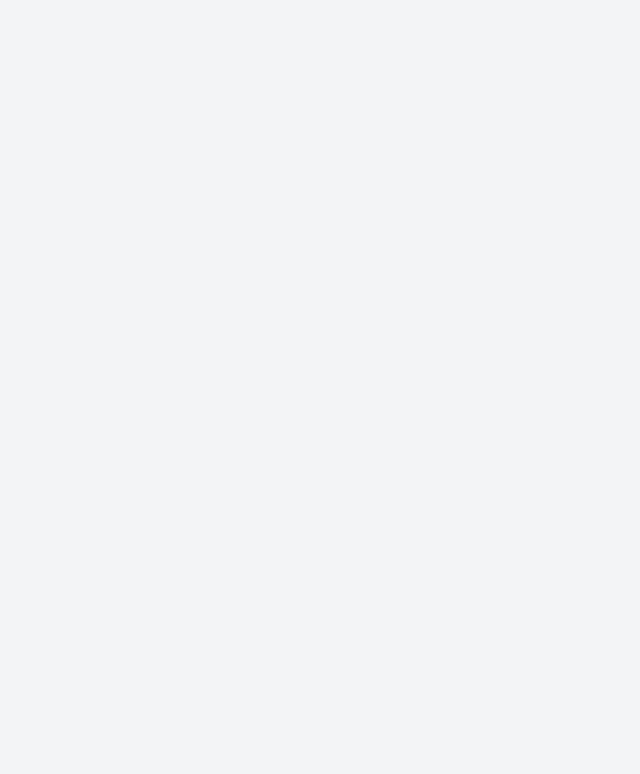
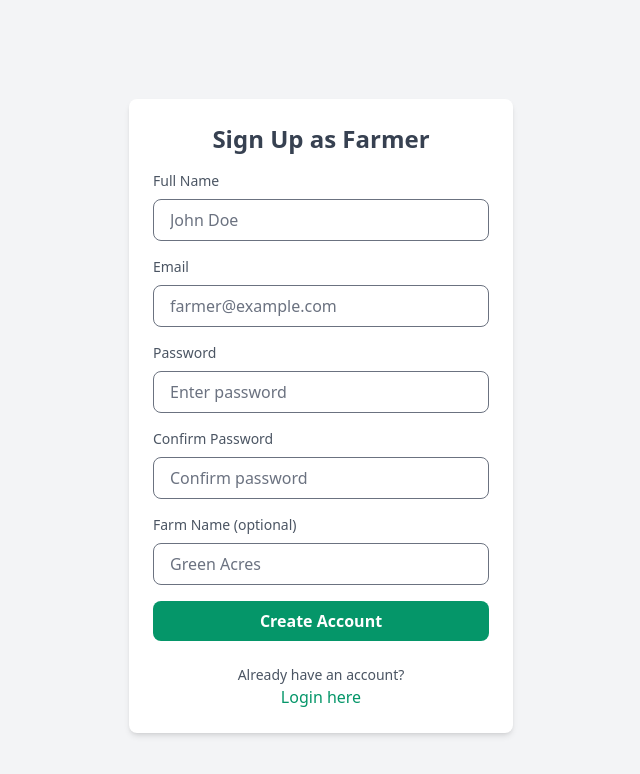
Before and after one commit to pnhbabagonio/agrimove-dashboard, a Nuxt app: page /signup/farmer in a window 1280 px wide. Before the commit this address had no page. Shown: the top 774 px of the page, without its empty margins (319-959 px from the left). Built offline with nearby package versions, Linux system fonts and the light colour scheme.

Commit message:
farmer sign up

```diff
--- a/layouts/default.vue
+++ b/layouts/default.vue
@@ -1,5 +1,5 @@
 <template>
-  <div class="flex min-h-screen bg-gray-100 dark:bg-gray-900 text-gray-800 dark:text-black">
+  <div class="flex min-h-screen bg-gray-100 dark:bg-gray-900 text-gray-800 dark:text-blue-700">
     <!-- Sidebar -->
     <Sidebar
       v-if="showLayout"
--- a/pages/index.vue
+++ b/pages/index.vue
@@ -32,10 +32,10 @@
       <div class="mt-6 text-center">
         <p class="mb-2 text-sm text-gray-600">Don't have an account?</p>
         <div class="flex flex-col gap-2">
-          <NuxtLink to="/signup/farmer" class="text-blue-600 hover:underline">
+          <NuxtLink to="pages/signup/farmer" class="text-blue-600 hover:underline">
             Sign up as Farmer
           </NuxtLink>
-          <NuxtLink to="/signup/driver" class="text-blue-600 hover:underline">
+          <NuxtLink to="pages/signup/driver" class="text-blue-600 hover:underline">
             Sign up as Driver
           </NuxtLink>
         </div>
--- /dev/null
+++ b/pages/signup/farmer.vue
@@ -0,0 +1,102 @@
+<template>
+  <div class="flex items-center justify-center min-h-screen bg-gray-100">
+    <div class="w-full max-w-sm p-6 bg-white rounded-lg shadow-md">
+      <h2 class="mb-4 text-2xl font-bold text-center text-gray-700">Sign Up as Farmer</h2>
+      <form @submit.prevent="handleSignup">
+        <div class="mb-4">
+          <label class="block mb-2 text-sm font-medium text-gray-600">Full Name</label>
+          <input
+            type="text"
+            class="w-full px-4 py-2 border rounded-lg focus:outline-none focus:ring-2 focus:ring-green-500"
+            placeholder="John Doe"
+            v-model="name"
+          />
+        </div>
+        <div class="mb-4">
+          <label class="block mb-2 text-sm font-medium text-gray-600">Email</label>
+          <input
+            type="email"
+            class="w-full px-4 py-2 border rounded-lg focus:outline-none focus:ring-2 focus:ring-green-500"
+            placeholder="farmer@example.com"
+            v-model="email"
+          />
+        </div>
+        <div class="mb-4">
+          <label class="block mb-2 text-sm font-medium text-gray-600">Password</label>
+          <input
+            type="password"
+            class="w-full px-4 py-2 border rounded-lg focus:outline-none focus:ring-2 focus:ring-green-500"
+            placeholder="Enter password"
+            v-model="password"
+          />
+        </div>
+        <div class="mb-4">
+          <label class="block mb-2 text-sm font-medium text-gray-600">Confirm Password</label>
+          <input
+            type="password"
+            class="w-full px-4 py-2 border rounded-lg focus:outline-none focus:ring-2 focus:ring-green-500"
+            placeholder="Confirm password"
+            v-model="confirmPassword"
+          />
+        </div>
+        <div class="mb-4">
+          <label class="block mb-2 text-sm font-medium text-gray-600">Farm Name (optional)</label>
+          <input
+            type="text"
+            class="w-full px-4 py-2 border rounded-lg focus:outline-none focus:ring-2 focus:ring-green-500"
+            placeholder="Green Acres"
+            v-model="farmName"
+          />
+        </div>
+        <button
+          type="submit"
+          class="w-full px-4 py-2 font-bold text-white bg-green-600 rounded-lg hover:bg-green-700"
+        >
+          Create Account
+        </button>
+      </form>
+
+      <div class="mt-6 text-center">
+        <p class="text-sm text-gray-600">Already have an account?</p>
+        <NuxtLink to="/login" class="text-green-600 hover:underline">
+          Login here
+        </NuxtLink>
+      </div>
+    </div>
+  </div>
+</template>
+
+<script setup>
+import { useRouter } from 'vue-router'
+import { ref } from 'vue'
+
+const name = ref('')
+const email = ref('')
+const password = ref('')
+const confirmPassword = ref('')
+const farmName = ref('')
+const router = useRouter()
+
+const handleSignup = () => {
+  if (!name.value || !email.value || !password.value || !confirmPassword.value) {
+    alert('Please fill out all required fields')
+    return
+  }
+
+  if (password.value !== confirmPassword.value) {
+    alert('Passwords do not match')
+    return
+  }
+
+  // Simulate registration (replace with real API call)
+  console.log('Registering Farmer:', {
+    name: name.value,
+    email: email.value,
+    password: password.value,
+    farmName: farmName.value,
+  })
+
+  // Redirect to farmer dashboard or login
+  router.replace('/farmer/dashboard')
+}
+</script>
```
